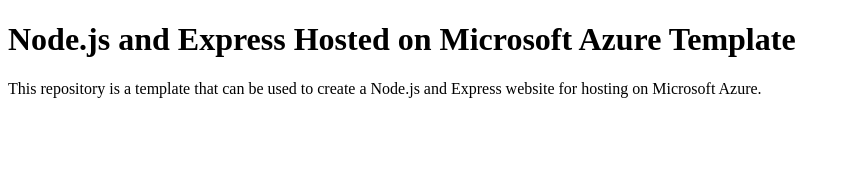
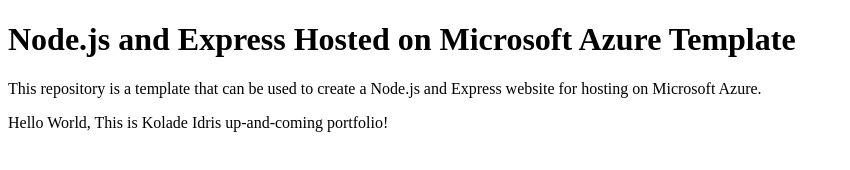
Before and after one commit to marskidris/azure-node-js, a website: page client/index.html in a window 1280 px wide. Shown: the whole page, without its empty margins (0-850 px from the left). Drawn offline with Linux system fonts and the light colour scheme.

Commit message:
added paragraph to index.html

```diff
--- a/client/index.html
+++ b/client/index.html
@@ -7,5 +7,6 @@
 	<h1>Node.js and Express Hosted on Microsoft Azure Template</h1>
 	<p>This repository is a template that can be used to create a Node.js and Express website for hosting on Microsoft
 	Azure.</p>
+<p>Hello World, This is Kolade Idris up-and-coming portfolio!</p>
 </body>
 </html>
```
